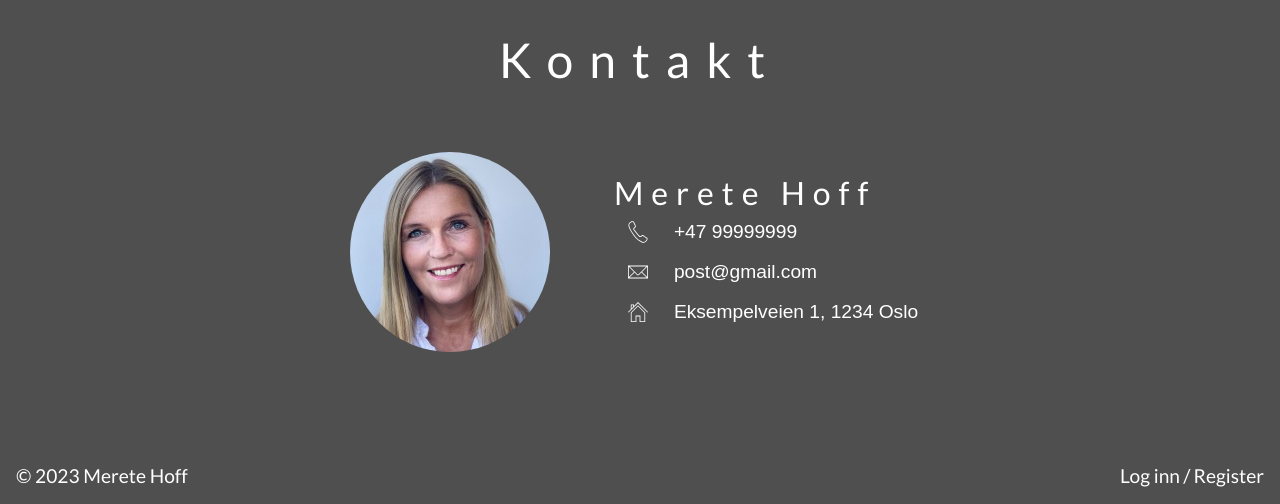
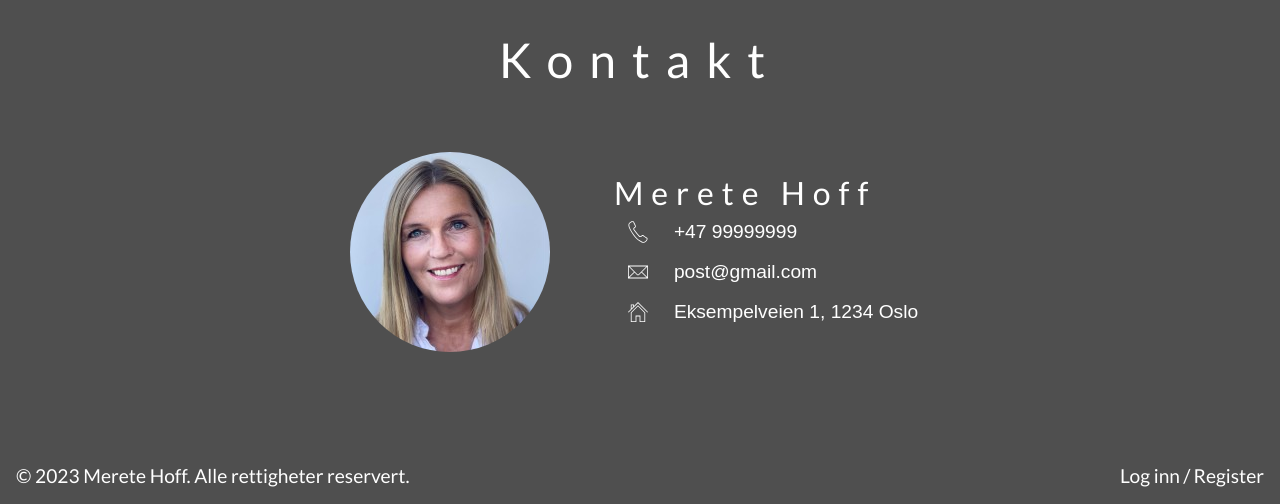
Before and after one commit to aTrueYety/meretehoff, a PHP site: page / in a window 1280 px wide. Shown: the part 2145-2649 px from the top of the page. Run offline with PHP 8.4, Linux system fonts and the light colour scheme; data that the repository does not hold is empty.

Commit message:
fix copyright in footer

```diff
--- a/index.php
+++ b/index.php
@@ -325,7 +325,7 @@ $exhibitions = array_values($exhibitions); // Re-index for foreach
   </div>
 
   <div class="footer">
-    <p>© 2023 Merete Hoff</p>
+    <p>© 2023 Merete Hoff. Alle rettigheter reservert.</p>
     <?php if (!empty($_SESSION['username'])): ?>
       <p>Logget inn som <?= htmlspecialchars($_SESSION['username']) ?></p>
       <span>
@@ -334,7 +334,8 @@ $exhibitions = array_values($exhibitions); // Re-index for foreach
     <?php else: ?>
       <span>
         <a href="pages/login.php">Log inn</a>
-        <p> / </p><a href="pages/register.php">Register</a>
+        <p> / </p>
+        <a href="pages/register.php">Register</a>
       </span>
     <?php endif; ?>
   </div>
```
